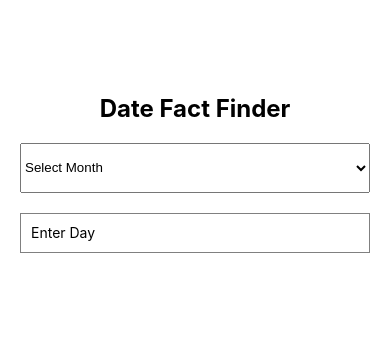
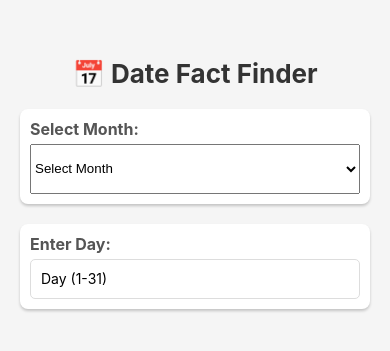
Before and after one commit to ChronicCoffee/CPRG-303-Assignment-3, a React Native app: screen / in a window 390 px wide. Shown: the part 239-590 px from the top of the page. Built offline with nearby package versions, Linux system fonts and the light colour scheme.

Commit message:
Update App.tsx
Applied UI changes to make it work in IOS

```diff
--- a/App.tsx
+++ b/App.tsx
@@ -1,5 +1,5 @@
 import React, { useState } from 'react';
-import { View, Text, TextInput, StyleSheet } from 'react-native';
+import { View, Text, TextInput, StyleSheet, Platform, ScrollView } from 'react-native';
 import { Picker } from '@react-native-picker/picker';
 import { getDateFact } from './api';
 
@@ -18,71 +18,128 @@ const App = () => {
   };
 
   return (
-    <View style={styles.container}>
-      <Text style={styles.title}>Date Fact Finder</Text>
+    <ScrollView contentContainerStyle={styles.container}>
+      <Text style={styles.title}>📅 Date Fact Finder</Text>
+
+      {/* Month Picker */}
+      <View style={styles.pickerContainer}>
+        <Text style={styles.label}>Select Month:</Text>
         <Picker
           selectedValue={month}
-        style={styles.picker}
+          style={Platform.OS === 'ios' ? styles.pickerIOS : styles.picker}
+          itemStyle={Platform.OS === 'ios' ? styles.pickerItemIOS : null}
           onValueChange={(itemValue) => {
             setMonth(itemValue);
             handleDateChange(itemValue, day);
-        }}>
+          }}
+        >
           <Picker.Item label="Select Month" value="" />
-        <Picker.Item label="January" value="1" />
-        <Picker.Item label="February" value="2" />
-        <Picker.Item label="March" value="3" />
-        <Picker.Item label="April" value="4" />
-        <Picker.Item label="May" value="5" />
-        <Picker.Item label="June" value="6" />
-        <Picker.Item label="July" value="7" />
-        <Picker.Item label="August" value="8" />
-        <Picker.Item label="September" value="9" />
-        <Picker.Item label="October" value="10" />
-        <Picker.Item label="November" value="11" />
-        <Picker.Item label="December" value="12" />
+          {[
+            'January', 'February', 'March', 'April', 'May', 'June',
+            'July', 'August', 'September', 'October', 'November', 'December'
+          ].map((monthName, index) => (
+            <Picker.Item key={index} label={monthName} value={(index + 1).toString()} />
+          ))}
         </Picker>
+      </View>
+
+      {/* Day Input */}
+      <View style={styles.inputContainer}>
+        <Text style={styles.label}>Enter Day:</Text>
         <TextInput
           style={styles.input}
-        placeholder="Enter Day"
+          placeholder="Day (1-31)"
           keyboardType="numeric"
+          maxLength={2}
           value={day}
           onChangeText={(text) => {
             setDay(text);
             handleDateChange(month, text);
           }}
         />
+      </View>
+
+      {/* Display Fact */}
       {fact ? <Text style={styles.fact}>{fact}</Text> : null}
-    </View>
+    </ScrollView>
   );
 };
 
 const styles = StyleSheet.create({
   container: {
-    flex: 1,
+    flexGrow: 1,
     padding: 20,
     justifyContent: 'center',
+    alignItems: 'center',
+    backgroundColor: '#f5f5f5',
   },
   title: {
-    fontSize: 24,
+    fontSize: 26,
     fontWeight: 'bold',
     marginBottom: 20,
+    color: '#333',
     textAlign: 'center',
+  },
+  pickerContainer: {
+    width: '100%',
+    backgroundColor: '#fff',
+    borderRadius: 8,
+    padding: 10,
+    marginBottom: 20,
+    elevation: 3,
+    shadowColor: '#000',
+    shadowOffset: { width: 0, height: 2 },
+    shadowOpacity: 0.2,
+    shadowRadius: 3,
   },
   picker: {
     height: 50,
     width: '100%',
-    marginBottom: 20,
+  },
+  pickerIOS: {
+    height: 150,
+  },
+  pickerItemIOS: {
+    fontSize: 20,
+  },
+  inputContainer: {
+    width: '100%',
+    backgroundColor: '#fff',
+    borderRadius: 8,
+    padding: 10,
+    elevation: 3,
+    shadowColor: '#000',
+    shadowOffset: { width: 0, height: 2 },
+    shadowOpacity: 0.2,
+    shadowRadius: 3,
+  },
+  label: {
+    fontSize: 16,
+    fontWeight: 'bold',
+    marginBottom: 5,
+    color: '#555',
   },
   input: {
     height: 40,
-    borderColor: 'gray',
+    borderColor: '#ddd',
     borderWidth: 1,
-    marginBottom: 20,
+    borderRadius: 5,
     paddingHorizontal: 10,
+    backgroundColor: '#fff',
   },
   fact: {
     fontSize: 18,
+    fontWeight: '500',
     textAlign: 'center',
+    marginTop: 20,
+    padding: 15,
+    borderRadius: 8,
+    backgroundColor: '#fff',
+    elevation: 3,
+    shadowColor: '#000',
+    shadowOffset: { width: 0, height: 2 },
+    shadowOpacity: 0.2,
+    shadowRadius: 3,
   },
 });
 
```
Lines whose indentation alone changed are shown as unchanged.
